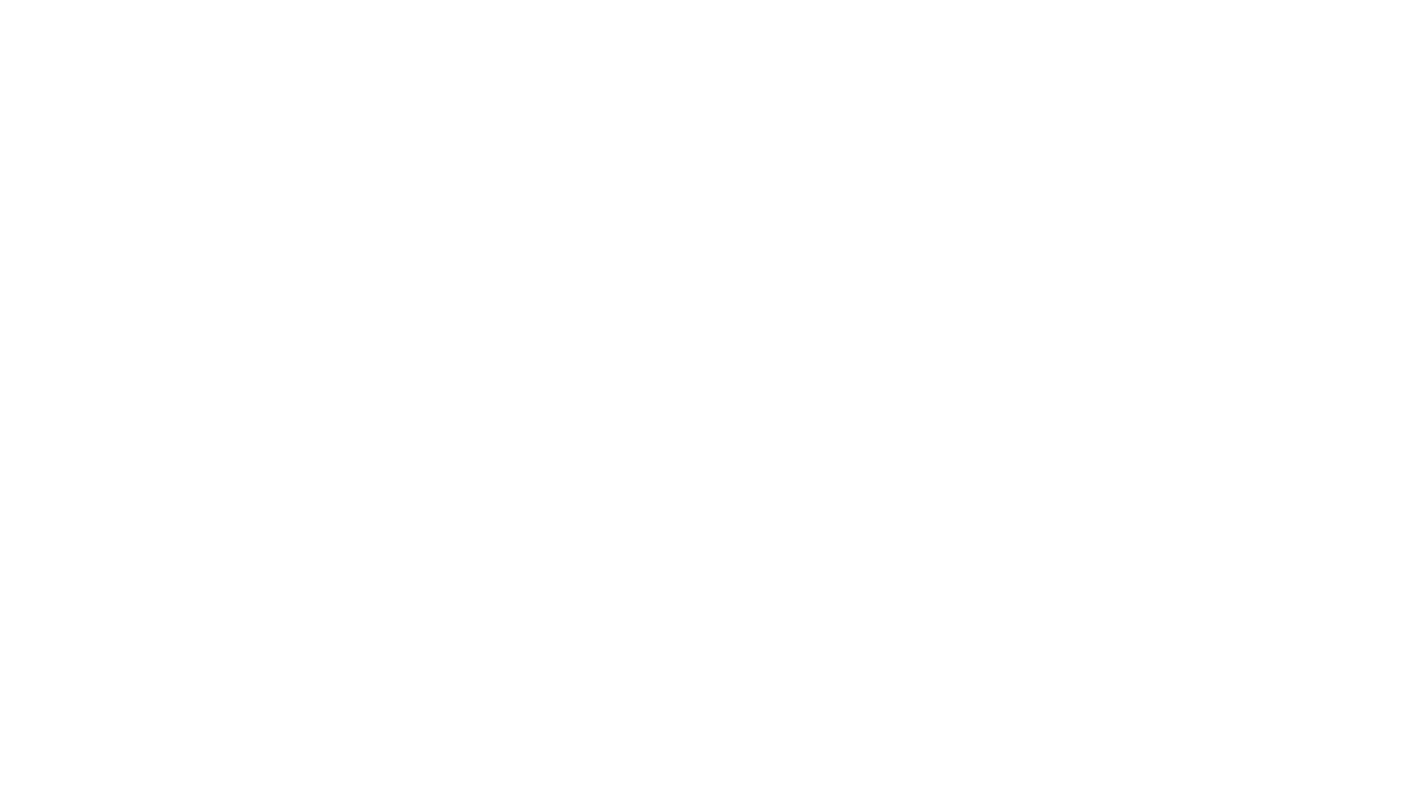
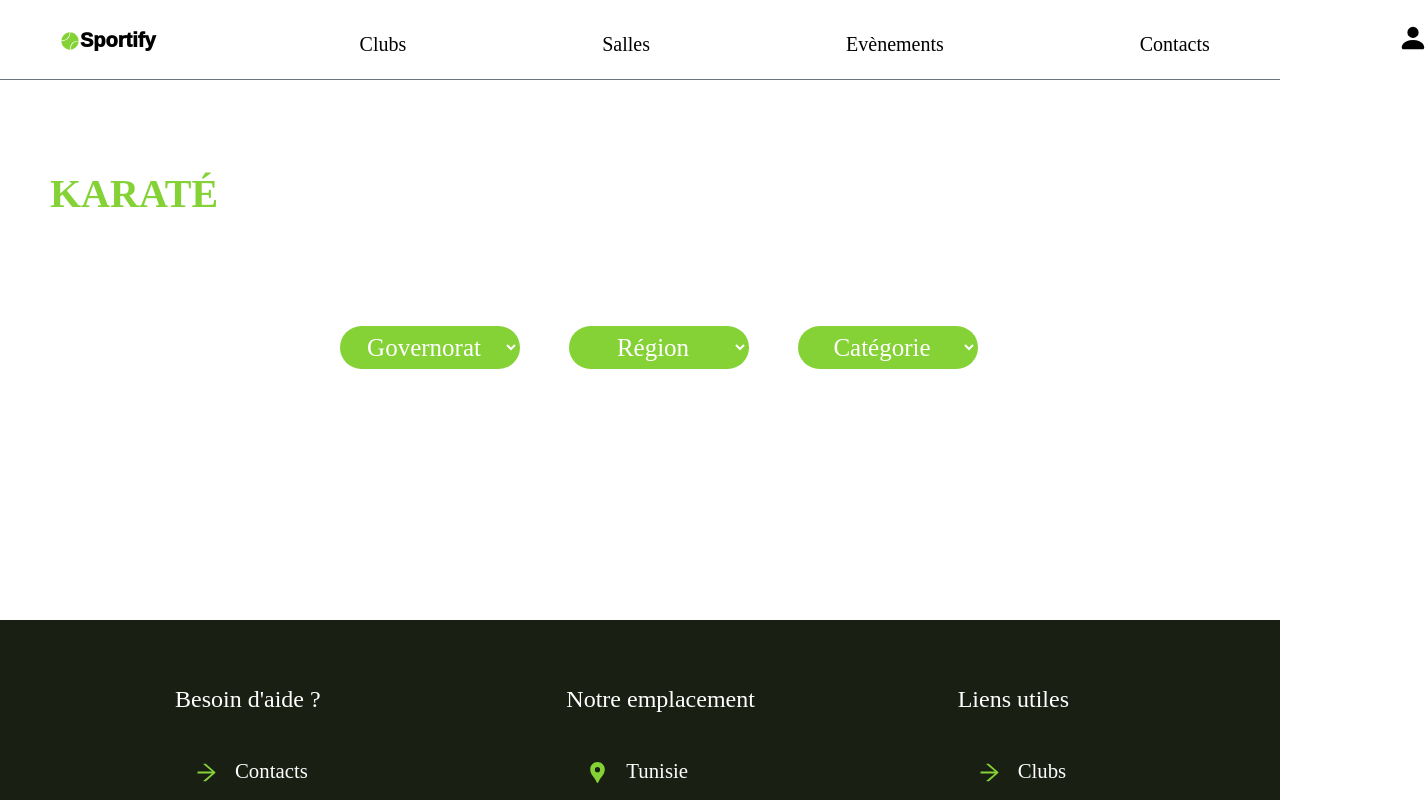
Before and after one commit to baraaj/sportify, a React (Create React App) app: page /Details in a window 1280 px wide. Before the commit this address had no page. Shown: the top 800 px of the page, 1428 px wide, since content can reach past the window. Built offline with nearby package versions, Linux system fonts and the light colour scheme.

Commit message:
details commit

```diff
--- a/src/App.js
+++ b/src/App.js
@@ -3,15 +3,24 @@ import Clubs from "./components/clubs";
 import 'bootstrap/dist/css/bootstrap.min.css';
 import Footer from "./components/footer";
 import Home from "./components/Home";
+import Contacts from "./components/Contacts";
+import Details from "./components/Details";
 import {BrowserRouter,Routes,Route} from "react-router-dom";
 function App() {
   return (
+
     <BrowserRouter>
+     <Navbar/>
     <Routes>
       <Route path="/" element={<Home />} exact ></Route>
       <Route path="/clubs" element={<Clubs />} exact ></Route>
+      <Route path="/Details" element={<Details />} exact ></Route>
+      <Route path="/Contacts" element={<Contacts />} exact ></Route>
+
     </Routes>
+    <Footer/>
     </BrowserRouter>
+
 
   );
 }
--- /dev/null
+++ b/src/components/Contacts.js
@@ -0,0 +1,37 @@
+import React from 'react'
+import Footer from './footer'
+import Navbar from './navbar'
+import './footer.css';
+import './contacts.css';
+import {motion} from 'framer-motion';
+export default function Contacts() {
+  return (
+   <motion.div  initial={{opacity:0}}
+   animate={{opacity:1}} transition={{duration:.4,stiffness:120}} className='contacts'>
+  <h2 class="md-10 text-center">Contactez-nous</h2>
+   <div className='box '>
+    <form>
+   <div class="mb-3 p-5">
+
+   <div class="row">
+    <div class="col">
+      <input type="text" class="form-control" placeholder="Email"/>
+    </div>
+    <div class="col">
+      <input type="text" class="form-control" placeholder="Nom complet"/>
+    </div>
+  </div>
+</div>
+<div class="mb-3 px-5 p-2"  style={{height: '270px'}}>
+ <textarea style={{height:'200px'}} class="form-control" id="exampleFormControlTextarea1"  placeholder="Votre message"rows="3"></textarea>
+ </div>
+ <div class="col-md-15 text-center p-10"  >
+
+ <input className='btn' value="Envoyer"/></div>
+
+  </form>
+
+   </div>
+   </motion.div>
+  )
+}
--- /dev/null
+++ b/src/components/Details.js
@@ -0,0 +1,75 @@
+import React from 'react';
+import "./clubs.css";
+
+const Details = () => {
+    return (
+        <div className='clubs'>
+           <h3 className="tx">Karaté</h3>
+
+         <div className="row">
+           <div className="col-xs-8 col-xs-offset-2">
+             <div className="input-group">
+               <div className="input-group-btn search-panel">
+                 <select id="mystuff" className="search btn btn-default dropdown-toggle"
+                   data-toggle="dropdown">
+                   <option value="1">Governorat</option>
+                   <option value="2">Ariana</option>
+                   <option value="3">Béja</option>
+                   <option value="4">Ben Arous</option>
+                   <option value="5">Bizerte</option>
+                   <option value="6">Gabès</option>
+                   <option value="7">Gafsa</option>
+                   <option value="8">Jendouba</option>
+                   <option value="9">Kairouan</option>
+                   <option value="10">Kasserine</option>
+                   <option value="11">Kébili</option>
+                   <option value="12">Le Kef</option>
+                   <option value="13">Mahdia</option>
+                   <option value="14">La Manouba</option>
+                   <option value="15">Médenine</option>
+                   <option value="16">Monastir</option>
+                   <option value="17">Nabeul</option>
+                   <option value="18">Sfax</option>
+                   <option value="19">Sidi Bouzid</option>
+                   <option value="20">Siliana</option>
+                   <option value="21">Sousse</option>
+                   <option value="22">Tataouine</option>
+                   <option value="23">Tozeur</option>
+                   <option value="24">Tunis</option>
+                   <option value="25">Zaghouan</option>
+
+                 </select>
+               </div>
+               <div className="search input-group-btn search-panel">
+                 <select className="btn btn-default dropdown-toggle"
+                   data-toggle="dropdown">
+                   <option>Région</option>
+                   <option>Karaté</option>
+                   <option>Judo</option>
+                   <option> taekwondo</option>
+                   <option>kung fu</option>
+                   <option>Gymnastique</option>
+                   <option>kickboxing</option>
+                 </select>
+               </div>
+               <div className="search input-group-btn search-panel">
+                 <select className="btn btn-default dropdown-toggle"
+                   data-toggle="dropdown">
+                   <option>Catégorie</option>
+                   <option>Karaté</option>
+                   <option>Judo</option>
+                   <option> taekwondo</option>
+                   <option>kung fu</option>
+                   <option>Gymnastique</option>
+                   <option>kickboxing</option>
+                 </select>
+               </div>
+               </div>
+               </div>
+               </div>
+        </div>
+
+    );
+}
+
+export default Details;
--- a/src/components/clubs.css
+++ b/src/components/clubs.css
@@ -11,7 +11,7 @@ background-color:white;
 
 
     height: 350px;
-    background-color:rgb(65, 23, 23);
+    background-color:rgb(8, 8, 8);
     width:400px;
     padding:50px;
     margin-left: 100px;
@@ -23,7 +23,7 @@ background-color:white;
 }
 .clb img{
     position: relative;
-    top:-100px;
+    top:-90px;
     left: 40px;
     height: 250px;
     width: 350px;
@@ -32,6 +32,13 @@ background-color:white;
 }
 .tx{
     margin-top:40px;
+    color: #85D236;
+    font-family: 'Libre Baskerville', serif;
+    font-size: 40px;
+    font-weight:600;
+
+    padding:50px;
+    text-transform: uppercase;
 }
 .search{
 
@@ -125,7 +132,7 @@ form input{
 h3{
     font-size: 20px;
     font-weight: 100px;
-    color:#366dd2;
+    color:#f9fbff;
     padding-bottom: 10px;
 
 }
--- a/src/components/clubs.js
+++ b/src/components/clubs.js
@@ -3,58 +3,58 @@ import Footer from "./footer";
 import Navbar from "./navbar";
 import "./clubs.css";
 import { FaSearch } from "react-icons/fa";
-import { useInView } from 'react-intersection-observer';
-import { useEffect } from 'react';
-import {useAnimation} from 'framer-motion';
-import img1 from '../images/received_630585981340841-1024x576.jpg';
-import img2 from '../images/karate.jpg';
+import { useInView } from "react-intersection-observer";
+import { useEffect } from "react";
+import { useAnimation } from "framer-motion";
+import img1 from "../images/received_630585981340841-1024x576.jpg";
+import img2 from "../images/karate.jpg";
 
 const Clubs = () => {
-
   return (
-    <div>
-      <Navbar />
-      <div classNameName="clubs col-md-9 col-md-push-1 ">
-        <h3 className="tx text-center">Les Clubs</h3>
+    <div classNameName="clubs  ">
+      <h3 className="tx">Les Clubs</h3>
 
       <div className="row">
         <div className="col-xs-8 col-xs-offset-2">
           <div className="input-group">
             <div className="input-group-btn search-panel">
-                  <select className="search btn btn-default dropdown-toggle"
-                    data-toggle="dropdown">
-                    <option>Region</option>
-                    <option>Ariana</option>
-                    <option>Béja</option>
-                    <option>Ben Arous</option>
-                    <option>Bizerte</option>
-                    <option>Gabès</option>
-                    <option>Gafsa</option>
-                    <option>Jendouba</option>
-                    <option>Kairouan</option>
-                    <option>Kasserine</option>
-                    <option>Bizerte</option>
-                    <option>Kébili</option>
-                    <option>Le Kef</option>
-                    <option>Mahdia</option>
-                    <option>La Manouba</option>
-                    <option>Médenine</option>
-                    <option>Monastir</option>
-                    <option>Nabeul</option>
-                    <option>Sfax</option>
-                    <option>Sidi Bouzid</option>
-                    <option>Siliana</option>
-                    <option>Sousse</option>
-                    <option>Tataouine</option>
-                    <option>Tozeur</option>
-                    <option>Tunis</option>
-                    <option>Zaghouan</option>
-
+              <select
+                id="mystuff"
+                className="search btn btn-default dropdown-toggle"
+                data-toggle="dropdown"
+              >
+                <option value="1">Governorat</option>
+                <option value="2">Ariana</option>
+                <option value="3">Béja</option>
+                <option value="4">Ben Arous</option>
+                <option value="5">Bizerte</option>
+                <option value="6">Gabès</option>
+                <option value="7">Gafsa</option>
+                <option value="8">Jendouba</option>
+                <option value="9">Kairouan</option>
+                <option value="10">Kasserine</option>
+                <option value="11">Kébili</option>
+                <option value="12">Le Kef</option>
+                <option value="13">Mahdia</option>
+                <option value="14">La Manouba</option>
+                <option value="15">Médenine</option>
+                <option value="16">Monastir</option>
+                <option value="17">Nabeul</option>
+                <option value="18">Sfax</option>
+                <option value="19">Sidi Bouzid</option>
+                <option value="20">Siliana</option>
+                <option value="21">Sousse</option>
+                <option value="22">Tataouine</option>
+                <option value="23">Tozeur</option>
+                <option value="24">Tunis</option>
+                <option value="25">Zaghouan</option>
               </select>
             </div>
             <div className="search input-group-btn search-panel">
-                  <select className="btn btn-default dropdown-toggle"
-                    data-toggle="dropdown">
+              <select
+                className="btn btn-default dropdown-toggle"
+                data-toggle="dropdown"
+              >
                 <option>Categorie</option>
                 <option>Karaté</option>
                 <option>Judo</option>
@@ -64,33 +64,56 @@ const Clubs = () => {
                 <option>kickboxing</option>
               </select>
             </div>
-
           </div>
-
 
           <div>
             <form class="input-group mb-3">
-  <input type="text" class="text form-control" placeholder="Rechercher" aria-label="Saisir email" aria-describedby="basic-addon2"/>
+              <input
+                type="text"
+                class="text form-control"
+                placeholder="Rechercher"
+                aria-label="Saisir email"
+                aria-describedby="basic-addon2"
+              />
               <div class="input-group-append">
-    <button class="btn" type="button"> <span><FaSearch /></span></button>
+                <button class="btn" type="button">
+                  {" "}
+                  <span>
+                    <FaSearch />
+                  </span>
+                </button>
               </div>
             </form>
-
           </div>
         </div>
       </div>
-
-
-
-      </div>
       <section className="clubs">
         <div className="clb">
-         <img src={img2} alt="image"/>
-         <h3 style={{marginLeft:"100px",position:'absolute',top:'230px',fontFamily: 'Libre Baskerville serif',fontSize:'30px'}}>Karaté</h3>
-         <button style={{marginLeft:"150px",position:'absolute',top:'280px'}}className="btn ">Détails</button>
+          <img src={img2} alt="image" />
+          <h3
+            style={{
+              marginLeft: "100px",
+              position: "absolute",
+              top: "230px",
+              fontFamily: "Libre Baskerville serif",
+              fontSize: "30px",
+            }}
+          >
+            Karaté
+          </h3>
+          <button
+            style={{ marginLeft: "150px", position: "absolute", top: "280px" }}
+            className="btn "
+          >
+            <a
+              style={{ color: "white", textDecoration: "none" }}
+              href="/Details"
+            >
+              Détails
+            </a>
+          </button>
         </div>
       </section>
-      <Footer />
     </div>
   );
 };
--- /dev/null
+++ b/src/components/contacts.css
@@ -0,0 +1,21 @@
+.contacts{
+
+    background-color: #1A1F14;
+    width:100%;
+    height: 900px;
+}
+.contacts h2{
+    color: #fff;
+    font-size: 40px;
+    font-family: 'Libre Baskerville', serif;
+    text-transform: uppercase;
+   padding-top: 100px;
+}
+.contacts .box{
+    background-color: #fff;
+    width: 70%;
+    height: 550px;
+    margin:230px;
+    margin-top: 100px;
+    border-radius: 20px;
+}
--- a/src/components/home.js
+++ b/src/components/home.js
@@ -11,7 +11,7 @@ export default function Home() {
   return (
     <motion.div class='body' initial={{opacity:0}}
     animate={{opacity:1}} transition={{duration:.4,stiffness:120}}>
-    <Navbar/>
+
     <section className='Slide'>
       <p>Trouvez votre <span><TextAnimation/></span> préféré plus proche de vous</p>
 <motion.div initial={{x:'-100vw'}}
@@ -22,7 +22,7 @@ transition={{delay:1.5,duration:1.5,type:'spring',stiffness:120}}><motion.button
 
     <Events/>
     <Newslettres/>
-    <Footer/>
+
 
     </motion.div>
   )
--- a/src/components/navbar.js
+++ b/src/components/navbar.js
@@ -25,7 +25,7 @@ window.addEventListener("scroll",setfixed)
       <a className="nav-item nav-link" href="/clubs">Clubs</a>
       <a className="nav-item nav-link" href="#">Salles</a>
       <a className="nav-item nav-link" href="#">Evènements</a>
-      <a className="nav-item nav-link" href="#">Contacts</a>
+      <a className="nav-item nav-link" href="/contacts">Contacts</a>
       <a style={{fontSize:'30px',marginLeft:'180px',Right:0}}className="nav-icon " href="#"><i><BsFillPersonFill/></i></a>
     </div>
   </div>
```
Also changed, not shown: src/components/club.js (added), src/images/logo.svg (deleted). Lines whose indentation alone changed are shown as unchanged.
